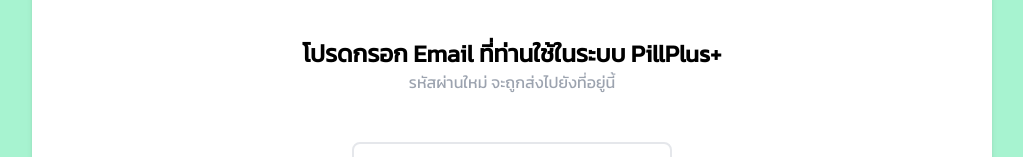
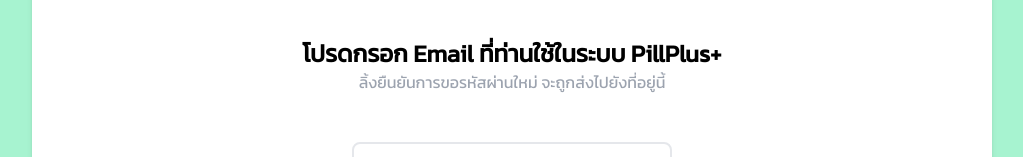
Before and after one commit to PillPlus-Team/PillPlus_Pharmacy-Frontend, a React (Create React App) app: page /forgot-password in a window 1280 px wide. Shown: the part 240-397 px from the top of the page, without its empty margins (128-1151 px from the left). Built offline with nearby package versions, Linux system fonts and the light colour scheme; no server answers.

Commit message:
💄 Edit Msg in ForgotPasswordPage

```diff
--- a/src/actions/userActions.js
+++ b/src/actions/userActions.js
@@ -246,7 +246,7 @@
     return (dispatch) => {
         /* Action for reset password here! */
 
-        Toast.fire({ title: 'ขอรหัสผ่านใหม่ สำเร็จ',text:'ส่งรหัสผ่านใหม่ ไปยัง Email ของท่านแล้ว', icon: 'success' });
+        Toast.fire({ title: 'กรุณาทำการยืนยันใน Email ของท่าน', text: 'ส่งลิ้งยืนยัน ไปยัง Email ของท่านแล้ว', icon: 'success' });
     };
 };
 
--- a/src/pages/ForgotPasswordPage/ForgotPasswordPage.jsx
+++ b/src/pages/ForgotPasswordPage/ForgotPasswordPage.jsx
@@ -19,7 +19,7 @@
             <div className="flex flex-row justify-center items-center w-9/12 h-5/6">
                 <div className="flex flex-col justify-center items-center w-96 h-96 sm:w-full sm:h-full p-8 sm:p-0 bg-white rounded-lg shadow-md">
                     <p className="text-2xl font-bold">โปรดกรอก Email ที่ท่านใช้ในระบบ PillPlus+</p>
-                    <p className="text-md text-gray-400">รหัสผ่านใหม่ จะถูกส่งไปยังที่อยู่นี้</p>
+                    <p className="text-md text-gray-400">ลิ้งยืนยันการขอรหัสผ่านใหม่ จะถูกส่งไปยังที่อยู่นี้</p>
                     <form className="mt-12 w-80" onSubmit={submitHandler} autoComplete="off">
                         <input
                             className="w-full p-2 pl-4 rounded-lg border-2 border-gray-200 focus:border-green-500 focus:outline-none"
```
